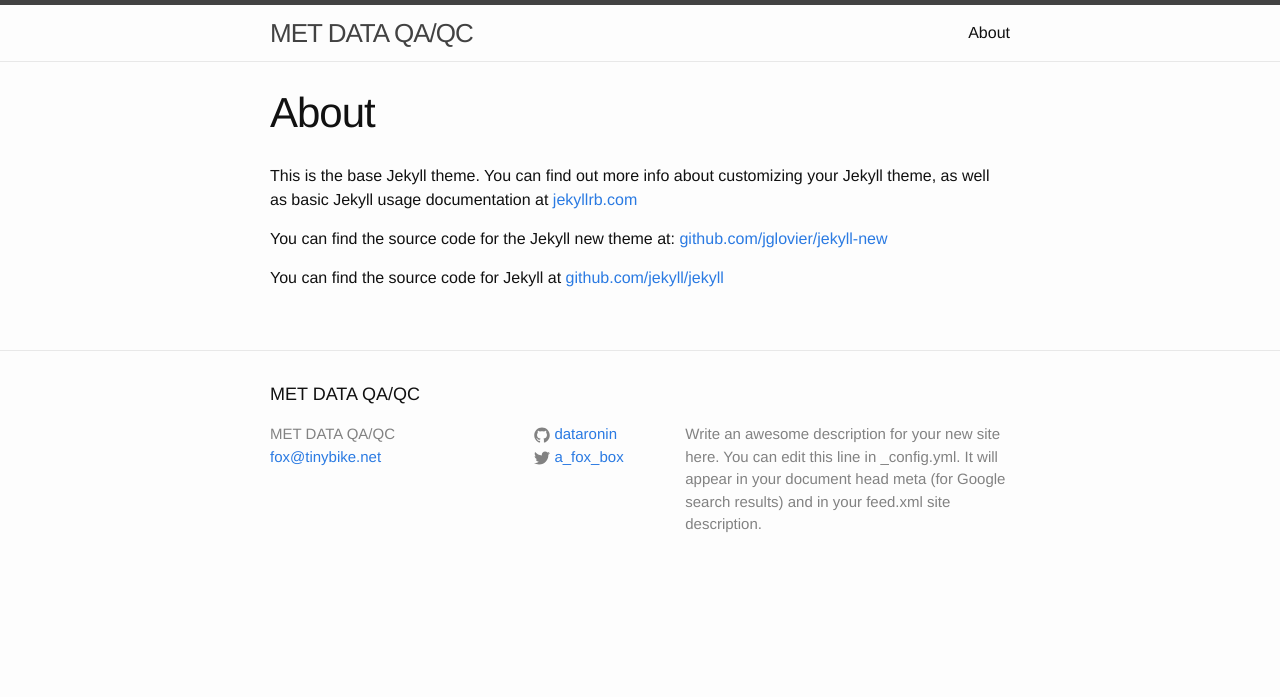
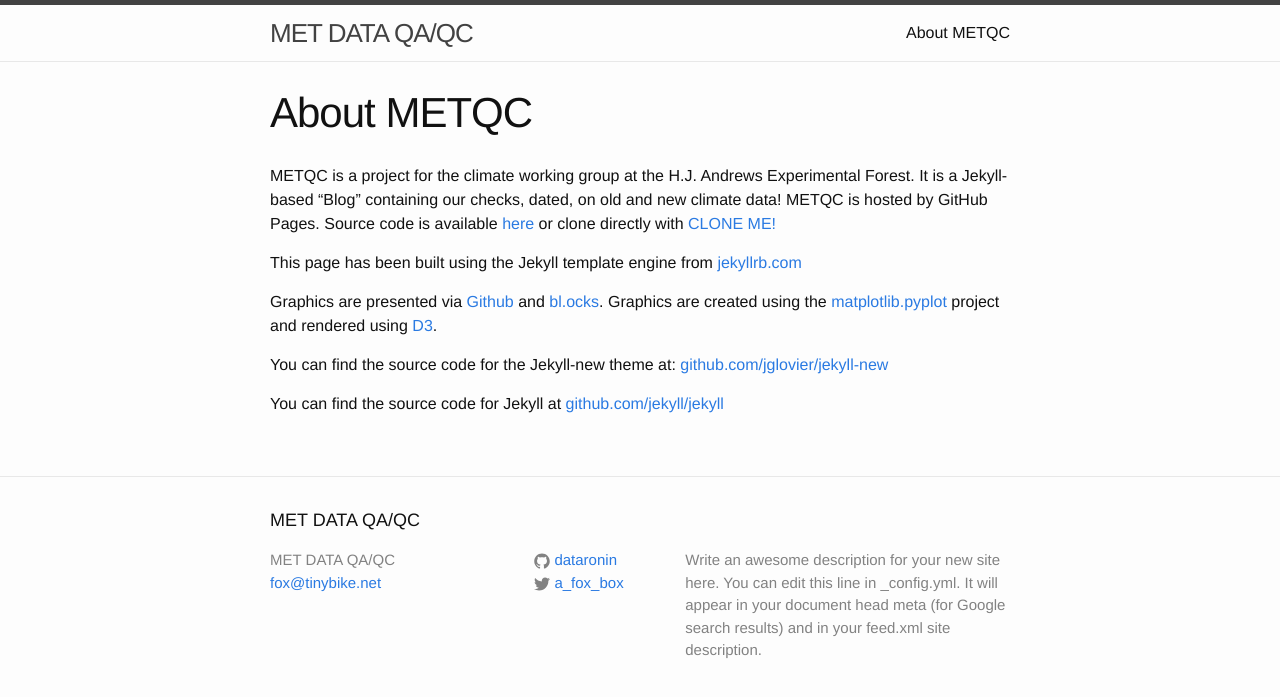
Before and after one commit to grandadmiral-thrawn/metQC, a Jekyll site: the page built from about.md, in a window 1280 px wide. Shown: the top 697 px of the page. Built offline with Jekyll 4.4.1, drawn with Linux system fonts in a browser that asks for light colours.

Commit message:
new adds

```diff
--- a/_posts/2015-02-10-min_max_checks.markdown
+++ b/_posts/2015-02-10-min_max_checks.markdown
@@ -547,7 +547,7 @@ For the five-minute method, the difference between the five minute minimum relat
 
 An interesting test I looked at on this site was where the five minute minimum relative humidity was 100 %, was the daily minimum relative humidity also 100%? If this was true, then it might indicate either real, high humidity or instrument error which appeared that the 100 percent value was "stuck"-- however, in all but three (of 15 cases) cases, on days where the five minute minimum is 100 percent, the daily minimum is actually much lower.
 
-Below, the dotted blue line is the minimum relative humidity daily course from the daily minimums, the blue squares are when the daily minimum is 100 percent humidity, and the red squares are when the five minute minimums are 100 percent.
+Below, the dotted blue line is the minimum relative humidity daily course from the daily minimums, the blue squares are when the daily minimum is 100 percent humidity and the five minute is also 100 percent humidity, and the red squares are the value of the daily minimums when the five minute minimums are 100 percent but the daily minimum is not.
 
 <iframe src= "http://bl.ocks.org/dataRonin/63d7f6595a57033dceb8" width="800" height="600" scrolling="no"></iframe>
 
--- a/about.md
+++ b/about.md
@@ -1,11 +1,16 @@
 ---
 layout: page
-title: About
+title: About METQC
 permalink: /about/
 ---
 
-This is the base Jekyll theme. You can find out more info about customizing your Jekyll theme, as well as basic Jekyll usage documentation at [jekyllrb.com](http://jekyllrb.com/)
+METQC is a project for the climate working group at the H.J. Andrews Experimental Forest. It is a Jekyll-based "Blog" containing our checks, dated, on old and new climate data! METQC is hosted by GitHub Pages. Source code is available [here](https://github.com/dataRonin/metQC)
+or clone directly with [CLONE ME!](https://github.com/dataRonin/metQC.git)
 
-You can find the source code for the Jekyll new theme at: [github.com/jglovier/jekyll-new](https://github.com/jglovier/jekyll-new)
+This page has been built using the Jekyll template engine from [jekyllrb.com](http://jekyllrb.com/)
+
+Graphics are presented via [Github](http://github.com) and [bl.ocks](http://bl.ocks.org/mbostock/). Graphics are created using the [matplotlib.pyplot](http://matplotlib.org/api/pyplot_api.html) project and rendered using [D3](http://d3js.org).
+
+You can find the source code for the Jekyll-new theme at: [github.com/jglovier/jekyll-new](https://github.com/jglovier/jekyll-new)
 
 You can find the source code for Jekyll at [github.com/jekyll/jekyll](https://github.com/jekyll/jekyll)
```
